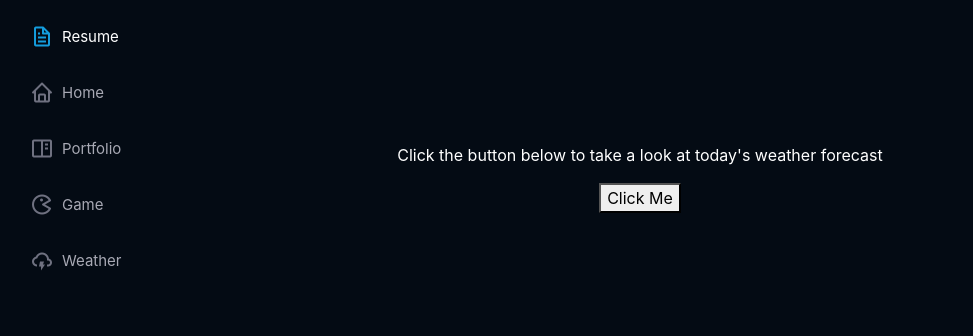
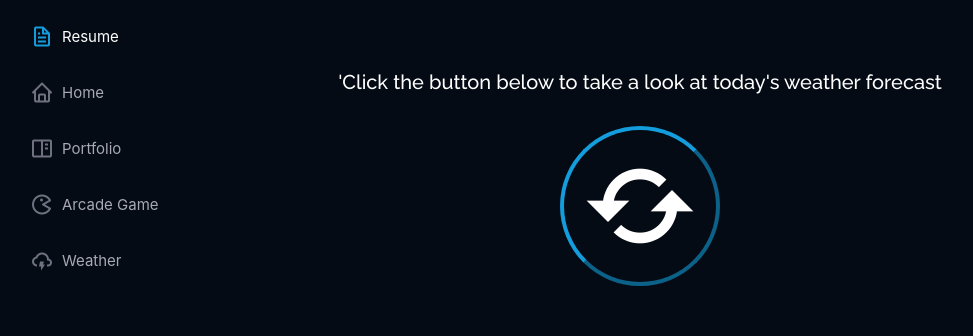
Before and after one commit to EdwinHuitz/portfolio, a React (Create React App) app: page /weather in a window 1280 px wide. Shown: the part 222-558 px from the top of the page, without its empty margins (0-973 px from the left). Built offline with nearby package versions, Linux system fonts and the light colour scheme.

Commit message:
fixed spinner for weather app and added to portfolio with screenshot

```diff
--- a/src/components/footer.jsx
+++ b/src/components/footer.jsx
@@ -1,13 +1,13 @@
 import React from 'react'
 
-function Footer(){
+function Footer(props){
    function date(){
       let year=new Date();
       return year.getFullYear();
    }
    return(
       <>
-      <footer>
+      <footer style={(props.color===null)?'':{backgroundColor:props.color[0], width:'100%',color:props.color[1]}}>
          <div className="container" style={{display:'flex', justifyContent:'center'}}>
             <div>
             &copy; <strong>{date()} All Rights Reserved</strong>
--- a/src/components/navbar.jsx
+++ b/src/components/navbar.jsx
@@ -20,7 +20,7 @@ function Nav(){
                      <li className="active"><a href="assets/files/Edwin_Huitz_2020.pdf"><i className="bx bx-file"></i> <span>Resume</span></a></li>
                      <li><a href="/#hero"><i className="bx bx-home"></i> <span>Home</span></a></li>
                      <li><a href="/#portfolio"><i className="bx bx-book-content"></i> Portfolio</a></li>
-                     <li><a href="#contact"><i className="bx bx-game"></i> Game</a></li>
+                     <li><a href="http://infinite-hunger.surge.sh/" target="_blank" rel="noreferrer"><i className="bx bx-game"></i>Arcade Game</a></li>
                      <li><a href="/weather"><i className="bx bx-cloud-lightning"></i> Weather</a></li>
                   </ul>
                </nav>
--- a/src/pages/portfolio.jsx
+++ b/src/pages/portfolio.jsx
@@ -108,6 +108,7 @@ function Portfolio(){
                      <div className="col-lg-12 d-flex justify-content-center">
                         <ul id="portfolio-flters">
                         <li data-filter="*" className="filter-active">All</li>
+                        <li data-filter=".filter-react">React</li>
                         <li data-filter=".filter-javascript">Java-Script</li>
                         <li data-filter=".filter-django">Django</li>
                         <li data-filter=".filter-python">Python</li>
@@ -115,11 +116,20 @@ function Portfolio(){
                      </div>
                   </div>
                   <div className="row portfolio-container" data-aos="fade-up" data-aos-delay="100">
+                     <div className="col-lg-4 col-md-6 portfolio-item filter-javascript filter-react">
+                        <div className="portfolio-wrap">
+                           <img src="assets/img/portfolio/weather.png" className="img-fluid" alt=""/>
+                           <div className="portfolio-links">
+                              <a href="assets/img/portfolio/weather.png" data-gall="portfolioGallery" className="venobox" title="Daily Weather Forcast"><i className="bx bx-zoom-in"></i></a>
+                              <a href="/weather" title="More Details"><i className="bx bx-link"></i></a>
+                           </div>
+                        </div>
+                     </div>
                      <div className="col-lg-4 col-md-6 portfolio-item filter-javascript">
                         <div className="portfolio-wrap">
                            <img src="assets/img/portfolio/game.png" className="img-fluid" alt=""/>
                            <div className="portfolio-links">
-                              <a href="assets/img/portfolio/game.png" data-gall="portfolioGallery" className="venobox" title="App 1"><i className="bx bx-zoom-in"></i></a>
+                              <a href="assets/img/portfolio/game.png" data-gall="portfolioGallery" className="venobox" title="Arcade Game"><i className="bx bx-zoom-in"></i></a>
                               <a href="http://infinite-hunger.surge.sh/" target="_blank" rel="noreferrer" title="More Details"><i className="bx bx-link"></i></a>
                            </div>
                         </div>
@@ -202,7 +212,7 @@ function Portfolio(){
                </div>
             </section>
          </main>
-         <Footer/>
+         <Footer color={['white','black']} />
       </>
    )
 }
--- a/src/pages/weather.css
+++ b/src/pages/weather.css
@@ -1,21 +1,20 @@
-.App {
+.wApp {
   padding: 0px;
   margin: 0px;
   text-align: center;
   min-height: 100vh;
-  min-width: 100vw;
+  min-width: 100%;
   display: flex;
   flex-direction: column;
   align-items: center;
   justify-content: center;
   font-size: 1em;
+  color:white;
   background-color:#040b14;
-  color:white;
 }
 .weatherBox{
   border-radius:calc(.25rem - 1px);
   padding:.25rem;
-  color:white;
   text-shadow:.1em .1em black;
   background-color:#149ddd;
 }
@@ -23,7 +22,6 @@
   background-color: #282c34;
   padding:.25rem;
   border-radius:calc(.25rem - 1px);
-  color:white;
   opacity:95%;
   display:grid;
   grid-template-columns: auto;
@@ -69,7 +67,37 @@
   background-color: #92b6ff;
   color: black;
 }
-.loading{
-  height: 2em;
-  width: 2em;
+.wBtn{
+  height:10em;
+  width:10em;
+  background-color:#040b14;
+  border-color:#149ddd;
+  border-width: 0.25em;
+  border-radius:50%;
+  padding:0px;
+  margin:0px;
 }
+.wBtn:hover{
+  background-color: #282c34;
+}
+.refresh{
+  font-size:8em;
+  width:100%;
+  color:white;
+  padding:0px;
+  margin:0px;
+}
+.refresh:hover{
+  animation:spinner 0.5s 1;
+  animation-timing-function:ease;
+}
+.wBtn:active,.refresh:active{
+  animation:spinner 0.5s infinite;
+  animation-timing-function:ease;
+
+}
+
+@keyframes spinner{
+  0%{transform:rotate(360deg);}
+  100%{transform:rotate(0deg);}
+}
--- a/src/pages/weather.jsx
+++ b/src/pages/weather.jsx
@@ -5,10 +5,8 @@ import axios from 'axios';
 
 function Weather() {
   const [info,setInfo]=useState(null)
-  const [loading,setLoading]=useState(false)
 
   function getCoords(){
-    setLoading(true)
     navigator.geolocation.getCurrentPosition(getData)
   }
   async function getData(gps){
@@ -19,7 +17,6 @@ function Weather() {
     .catch((err)=>console.log(err))
     .then((res)=>{
       setInfo(res.data)
-      setLoading(false)
     })
     console.log('Done!')
   }
@@ -31,9 +28,9 @@ function Weather() {
     else if(num>=500&&num<600){ans+="bx-cloud-rain"}
     else if(num>=600&&num<700){ans+="bx-cloud-snow"}
     else if(num>=700&&num<800){ans+="bx-water"}
-    else if(num===800){ans+="bx-sun"}
+    else if(num===800){if(getTime()){ans+="bx-sun"}else{ans+="bx-moon"}}
     else if(num>=800&&num<900){ans+="bx-cloud"}
-    else{ans="bx-sun"}
+    else{if(getTime()){ans+="bx-sun"}else{ans+="bx-moon"}}
     return ans
   }
   function getTime(){
@@ -77,7 +74,7 @@ function Weather() {
   let dateTime=checkNull('info.name','info.sys.country')
   return (
     <>
-        <div className='App'>
+        <div className='wApp'>
           <header className="App-header">
               {(info!=null)?<h4>{dateTime[0]+', '+dateTime[1]} | {currentTime()}</h4>:''}
           </header>
@@ -88,7 +85,6 @@ function Weather() {
                 <i className={getIcon()}></i>
               </div>
               <div className="mainS">
-                {loading?<img src="/assets/img/loading.webp" className="loading" alt="loading" />:''}
                 {Math.round(info.main.temp)}°F</div>
                 <div className="middleS">feels like {Math.round(info.main.feels_like)}°F
                 <hr style={{backgroundColor:"white",opacity:"20%",width:"90%"}} />
@@ -97,12 +93,10 @@ function Weather() {
             <div className="bottomB"><i className="bx bx-droplet"></i> {Math.round(info.main.humidity)}%<br/><i className="bx bx-wind"></i> {Math.round(info.wind.speed)} MPH</div>
             </div>
           </main>:
-            <><p>
-              {info===null?'Click the button below to take a look at today\'s weather forecast':''}
-            </p>
-          <button onClick={getCoords}>Click Me</button></>}
+            <><h5>'Click the button below to take a look at today's weather forecast</h5><br/>
+          <button className="wBtn" onClick={getCoords}><i className="refresh bx bx-refresh"></i></button></>}
         </div>
-        <Footer />
+        <Footer color={['#040b14','white']} />
     </>
   );
 }
```
Also changed, not shown: public/assets/img/portfolio/weather.png (added), 1 other file (tests, documents, lock files or other folders).
